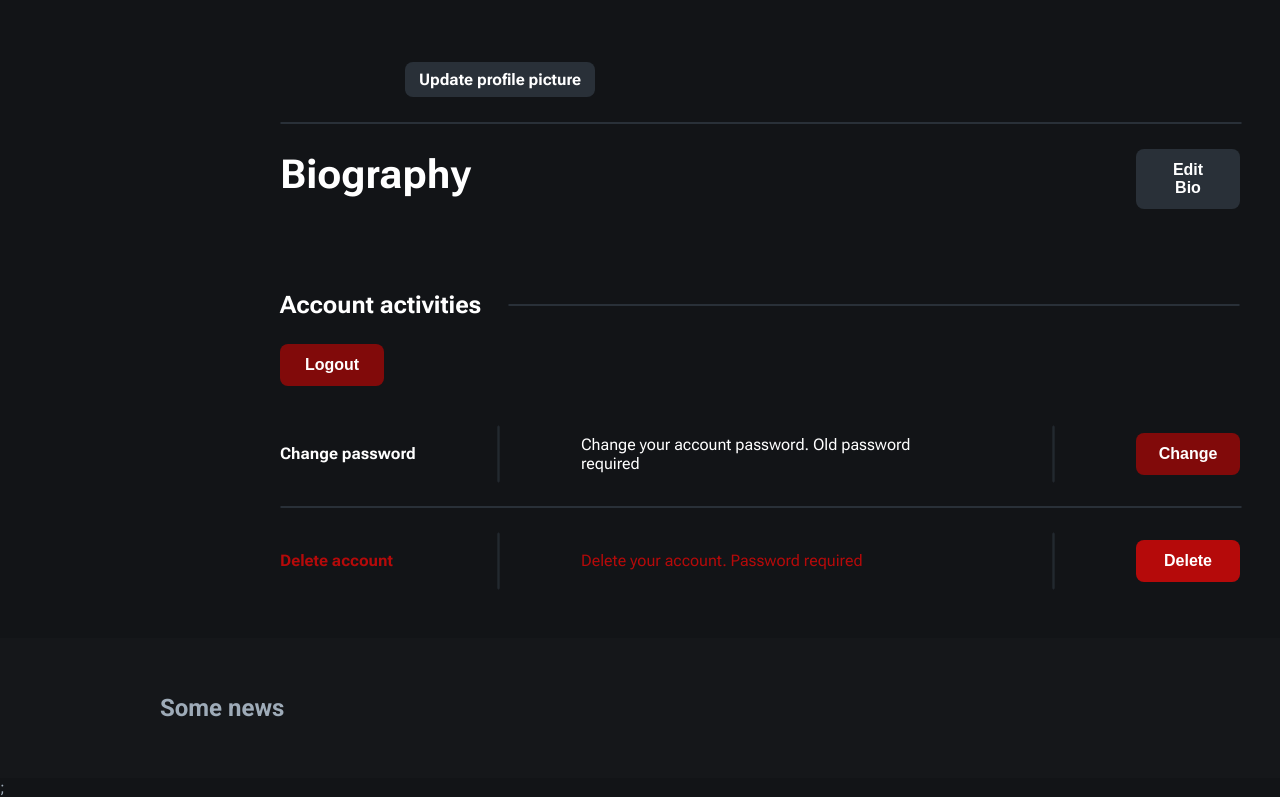
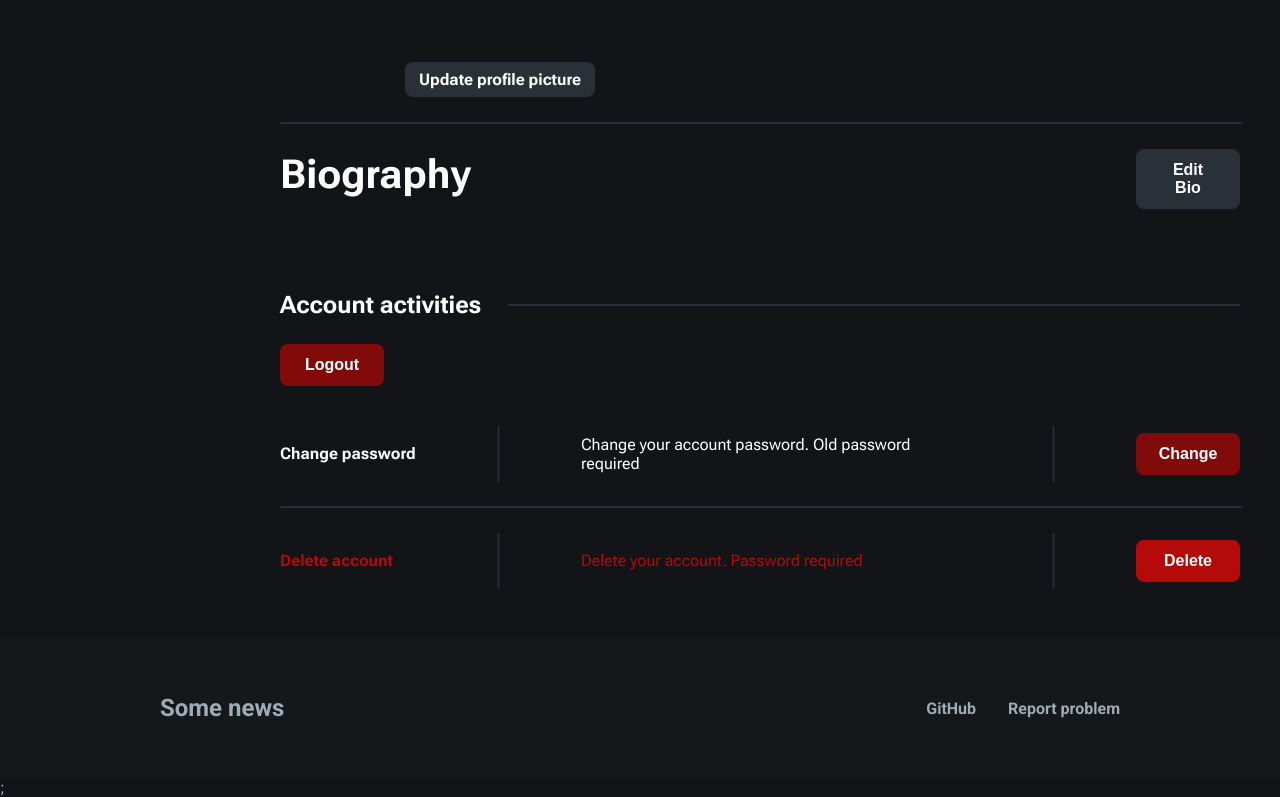
Before and after one commit to nyshchyibohdan/SomeNewsProject, a React app: page /profile in a window 1280 px wide. Shown: the part 418-1215 px from the top of the page. Built offline with nearby package versions, Linux system fonts and the light colour scheme; no server answers; sample sign-in values are in the browser's storage.

Commit message:
modified footer component

```diff
--- a/src/components/footer/Footer.css
+++ b/src/components/footer/Footer.css
@@ -3,6 +3,7 @@
     display: flex;
     flex-direction: row;
     justify-content: space-between;
+    align-items: center;
     padding: 50px 160px;
     background: #15171a;
 }
@@ -10,6 +11,24 @@
     align-self: center;
     font-size: 24px;
 }
+
+.footer-links {
+    display: flex;
+    flex-direction: row;
+    gap: 32px;
+}
+
+.footer-link {
+    text-decoration: none;
+    color: #9eabb8;
+    font-family: 'Roboto', sans-serif;
+    font-weight: bold;
+}
+
+.footer-link:hover {
+    text-decoration: underline;
+}
+
 .footer-logo-link {
     text-decoration: none;
     color: #9eabb8;
@@ -17,3 +36,7 @@
     font-size: 24px;
     font-weight: bold;
 }
+
+.footer-logo-link:hover {
+    text-decoration: underline;
+}
--- a/src/components/footer/Footer.jsx
+++ b/src/components/footer/Footer.jsx
@@ -11,7 +11,24 @@
                     Some news
                 </Link>
             </section>
+            <div className={'footer-links'}>
+                <a
+                    className="footer-link footer-git-link"
+                    href="https://github.com/nyshchyibohdan/SomeNewsProject"
+                    target="_blank"
+                    rel="noopener noreferrer"
+                >
+                    GitHub
+                </a>
+                <a
+                    className={'footer-link footer-mail-to-link'}
+                    href="mailto:nyshchyi.bohdan@student.uzhnu.edu.ua?subject=Mail topic&body=Mail text"
+                >
+                    Report problem
+                </a>
+            </div>
         </section>
     );
 }
+
 export default Footer;
```
